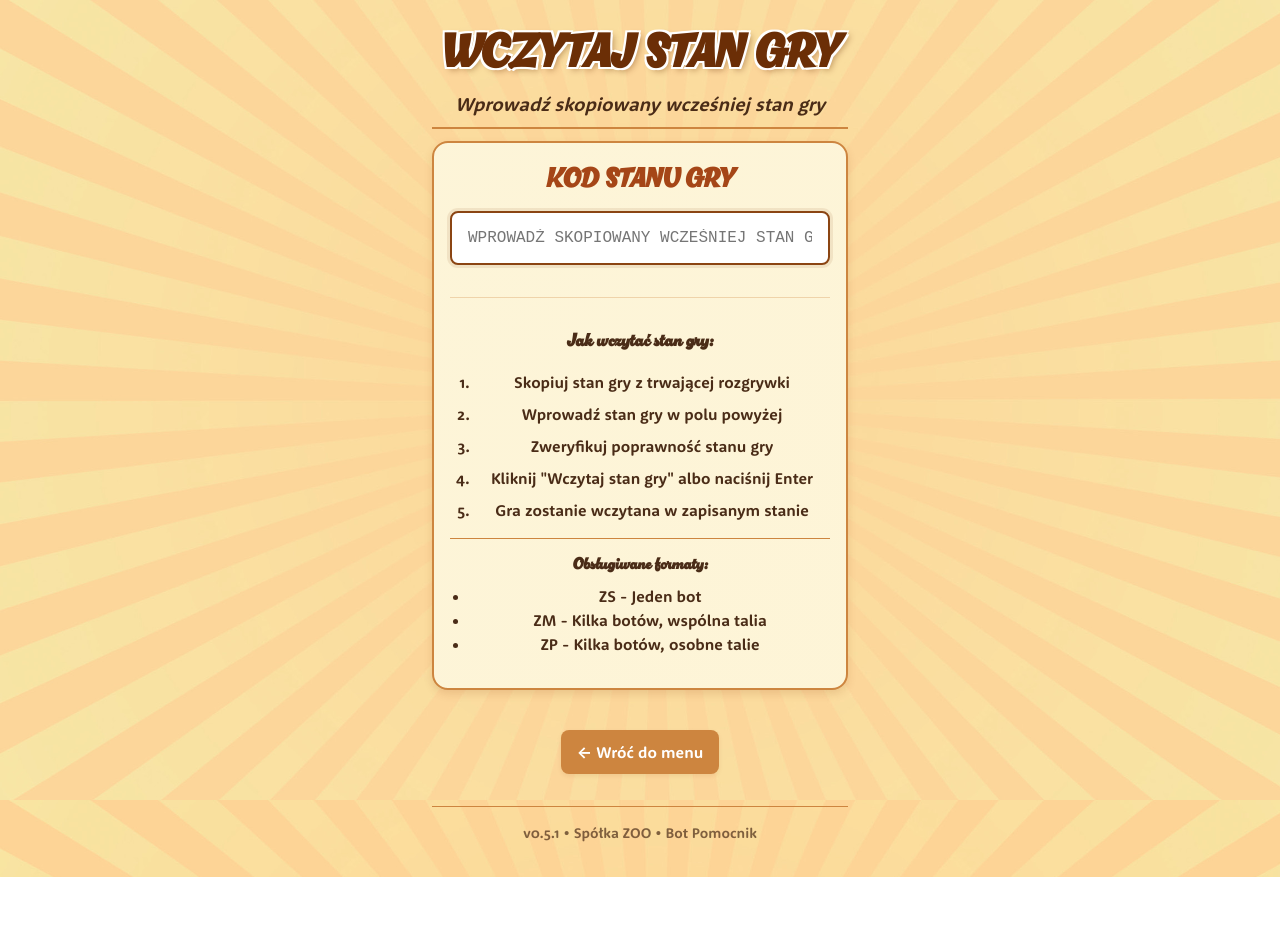
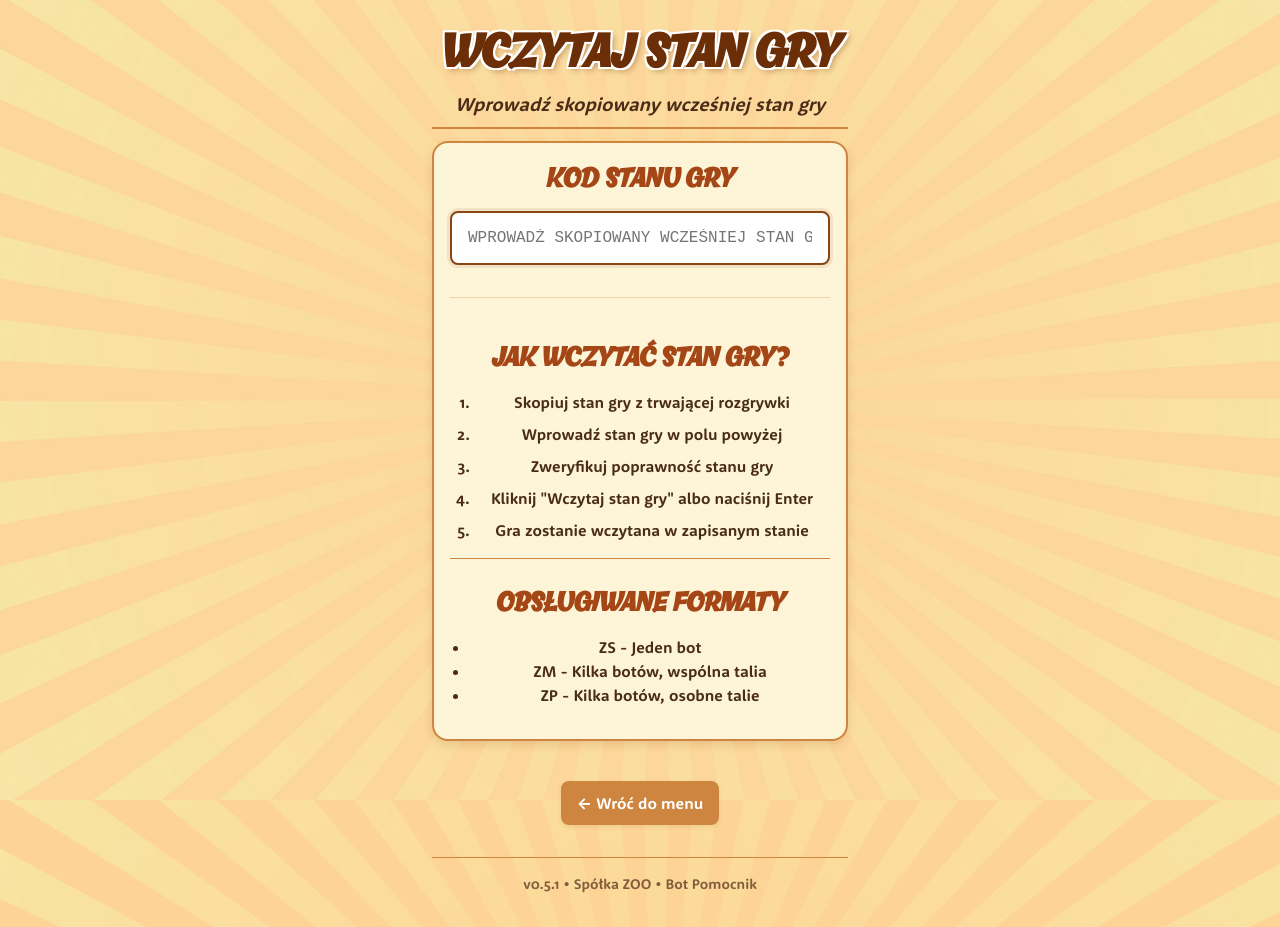
Before and after one commit to lukmarcus/spolka-zoo-bot-pomocnik, a React (Vite) app: page /spolka-zoo-bot-pomocnik/load in a window 1280 px wide. Before the commit the page ends 877 px from the top, so only its background shows below. Built offline with nearby package versions, Linux system fonts and the light colour scheme.

Commit message:
load page headers changed

```diff
--- a/src/components/ui/LoadGame.module.css
+++ b/src/components/ui/LoadGame.module.css
@@ -84,8 +84,6 @@
   margin-bottom: 2rem;
 }
 
-
-
 .previewContent {
   font-size: var(--font-size-base);
   color: var(--text-primary);
@@ -104,13 +102,6 @@
   margin-top: 2rem;
   padding-top: 2rem;
   border-top: 1px solid rgba(205, 133, 63, 0.3);
-}
-
-.instructionsTitle {
-  margin: 0 0 1rem 0;
-  color: var(--text-primary);
-  font-size: var(--font-size-base);
-  font-weight: 600;
 }
 
 .instructionsList {
--- a/src/components/ui/LoadGame.tsx
+++ b/src/components/ui/LoadGame.tsx
@@ -249,9 +249,7 @@ export default function LoadGame() {
           {/* Instructions Section - show only when no valid preview */}
           {!gamePreview?.isValid && (
             <div className={styles.instructions}>
-              <h3 className={styles.instructionsTitle}>
-                Jak wczytać stan gry:
-              </h3>
+              <h2>JAK WCZYTAĆ STAN GRY?</h2>
               <ol className={styles.instructionsList}>
                 <li>Skopiuj stan gry z trwającej rozgrywki</li>
                 <li>Wprowadź stan gry w polu powyżej</li>
@@ -261,7 +259,7 @@ export default function LoadGame() {
               </ol>
 
               <div className={styles.formatsInfo}>
-                <h4>Obsługiwane formaty:</h4>
+                <h2>OBSŁUGIWANE FORMATY</h2>
                 <ul>
                   <li>
                     <strong>ZS</strong> - Jeden bot
```
